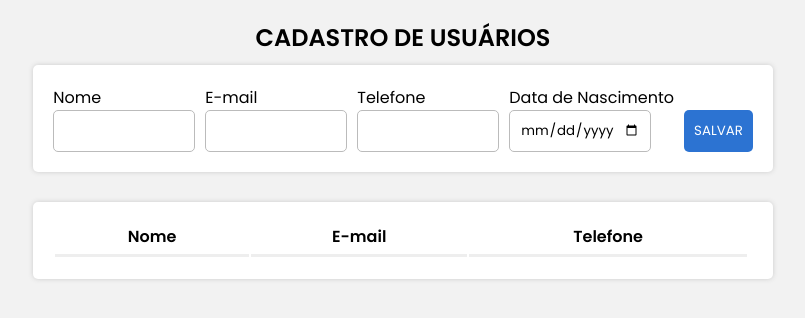
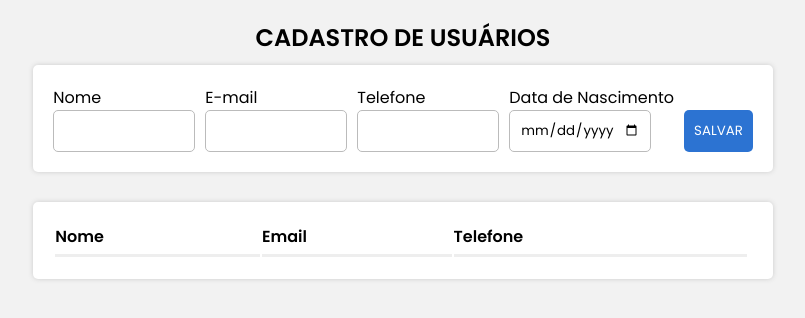
Before and after one commit to pedrodev30/trabalho-lab-web-crud, a React (Create React App) app in the folder frontend/: page / in a window 1280 px wide. Shown: the top 318 px of the page, without its empty margins (237-1042 px from the left). Built offline with nearby package versions, Linux system fonts and the light colour scheme.

Commit message:
correção de erro de aparecer usuários

```diff
--- a/frontend/src/App.js
+++ b/frontend/src/App.js
@@ -1,8 +1,8 @@
-import GlobalStyle from "./styles/global.js"
+import GlobalStyle from "./styles/global"
 import styled from "styled-components"
 import Form from "./components/Form.js"
-import Grid from "./components/Grid.js"
-import { useState, useEffect } from "react"
+import Grid from "./components/Grid"
+import { useEffect, useState } from "react"
 import { toast, ToastContainer } from "react-toastify"
 import "react-toastify/dist/ReactToastify.css"
 import axios from "axios"
@@ -28,8 +28,8 @@ function App() {
   const getUsers = async () => {
     try {
       const res = await axios.get("http://localhost:8800")
-      setUsers(res.data.soft((a, b) => (a.nome > b.nome ? 1 : -1)))
-    } catch(error) {
+      setUsers(res.data.sort((a, b) => (a.nome > b.nome ? 1 : -1)))
+    } catch (error) {
       toast.error(error)
     }
   }
@@ -43,12 +43,12 @@ function App() {
       <Container>
         <Title>Cadastro de usuários</Title>
         <Form onEdit={onEdit} setOnEdit={setOnEdit} getUsers={getUsers} />
-        <Grid users={users} setUsers={setUsers} setOnEdit={setOnEdit} />
+        <Grid setOnEdit={setOnEdit} users={users} setUsers={setUsers} />
       </Container>
-      <ToastContainer autoClose={300} position={toast.POSITION.BOTTOM_LEFT} />
+      <ToastContainer autoClose={3000} position={toast.POSITION.BOTTOM_LEFT} />
       <GlobalStyle />
     </>
   )
 }
 
-export default App;
+export default App
--- a/frontend/src/components/Form.js
+++ b/frontend/src/components/Form.js
@@ -41,7 +41,7 @@ const Button = styled.button`
   text-transform: uppercase;
 `
 
-const Form = ({ onEdit }) => {
+const Form = ({ getUsers, onEdit, setOnEdit }) => {
   const ref = useRef()
 
   useEffect(() => {
--- a/frontend/src/components/Grid.js
+++ b/frontend/src/components/Grid.js
@@ -1,7 +1,7 @@
 import React from "react"
 import axios from "axios"
 import styled from "styled-components"
-import { FaTrash, FaEdit} from "react-icons/fa"
+import { FaTrash, FaEdit } from "react-icons/fa"
 import { toast } from "react-toastify"
 
 const Table = styled.table`
@@ -10,9 +10,9 @@ const Table = styled.table`
   padding: 20px;
   box-shadow: 0px 0px 5px #ccc;
   border-radius: 5px;
-  max-width: 800px;
+  max-width: 1120px;
   margin: 20px auto;
-  word-wrap: break-word;
+  word-break: break-all;
 `
 
 export const Thead = styled.thead``
@@ -22,7 +22,7 @@ export const Tbody = styled.tbody``
 export const Tr = styled.tr``
 
 export const Th = styled.th`
-  text-align: center;
+  text-align: start;
   border-bottom: inset;
   padding-bottom: 5px;
 
@@ -32,7 +32,7 @@ export const Th = styled.th`
 `
 
 export const Td = styled.td`
-  padding-top: 20px;
+  padding-top: 15px;
   text-align: ${(props) => (props.alignCenter ? "center" : "start")};
   width: ${(props) => (props.width ? props.width : "auto")};
 
@@ -65,15 +65,15 @@ const Grid = ({ users, setUsers, setOnEdit }) => {
       <Thead>
         <Tr>
           <Th>Nome</Th>
-          <Th>E-mail</Th>
+          <Th>Email</Th>
           <Th onlyWeb>Telefone</Th>
           <Th></Th>
           <Th></Th>
         </Tr>
       </Thead>
       <Tbody>
-        {users.map((item, index) => (
-          <Tr key={index}>
+        {users.map((item, i) => (
+          <Tr key={i}>
             <Td width="30%">{item.nome}</Td>
             <Td width="30%">{item.email}</Td>
             <Td width="20%" onlyWeb>
```
